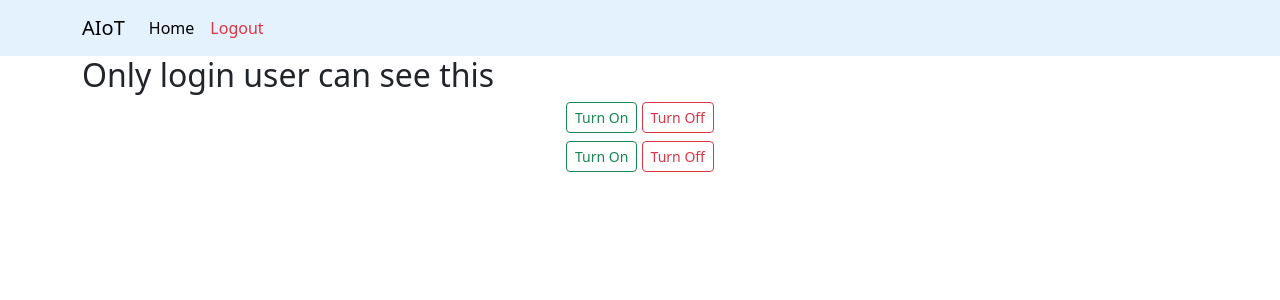
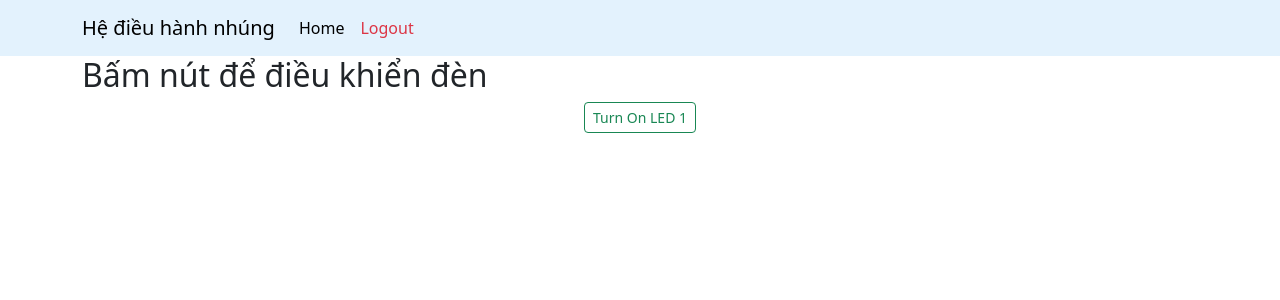
Before and after one commit to ThanhTran2k1/pythonDjango, a Django app: page /private/ in a window 1280 px wide. Shown: the top 300 px of the page. Run offline with Django 4.2, Linux system fonts and the light colour scheme; a user stored in the database is signed in; some libraries are stand-ins or nearby versions.

Commit message:
Chạy ngon
Đã chạy thành công, có thể login logout, bấm nút điều khiển đèn

```diff
--- a/member/UserMember/forms.py
+++ b/member/UserMember/forms.py
@@ -12,5 +12,5 @@ class loginForm(forms.Form):
     }))
     password = forms.CharField(max_length=20, widget=forms.PasswordInput(attrs={
         "class" : "form-input",
-        "placeholder" : "Mat khau"
+        "placeholder" : "Mật khẩu"
     }))
--- a/member/UserMember/static/UserMember/css/style.css
+++ b/member/UserMember/static/UserMember/css/style.css
@@ -1,5 +1,5 @@
 body {
-    background: url('{%  %}');
+    background: url('../images/bg.jpeg');
     background-size: cover;
     background-position-y: 10px;
 }
--- a/member/UserMember/templates/UserMember/private.html
+++ b/member/UserMember/templates/UserMember/private.html
@@ -11,9 +11,10 @@
     <title>Private Page</title>
 </head>
 <body>
+
 <nav class="navbar navbar-expand-lg navbar-light" style="background-color: #e3f2fd;">
     <div class="container">
-        <a class="navbar-brand" href="#">AIoT</a>
+        <a class="navbar-brand" href="#">Hệ điều hành nhúng</a>
         <button class="navbar-toggler" type="button" data-toggle="collapse" data-target="#navbarNavAltMarkup"
                 aria-controls="navbarNavAltMarkup" aria-expanded="false" aria-label="Toggle navigation">
             <span class="navbar-toggler-icon"></span>
@@ -31,26 +32,25 @@
 </nav>
 
 <div class="container">
-    <h2>Only login user can see this</h2>
+    <h2>Bấm nút để điều khiển đèn</h2>
     <div class="text-center" >
-        <div class="mb-2">
-            <button type="button" class="btn btn-outline-success btn-sm">
-                Turn On
-            </button>
-            <button type="button" class="btn btn-outline-danger btn-sm">
-                Turn Off
-            </button>
-        </div>
-        <div>
-            <button type="button" class="btn btn-outline-success btn-sm">
-                Turn On
-            </button>
-            <button type="button" class="btn btn-outline-danger btn-sm">
-                Turn Off
-            </button>
-        </div>
+        {% if curStatus == 'ON'%}
+         <form  action="{% url 'UserMember:sendMQTT' %}" method="post">
+            {% csrf_token %}
+            <input class="btn btn-outline-danger btn-sm" type="submit" value="Turn Off LED 1">
+            <input style="display: none" type="text" value="OFF" name="status">
+            <input style="display: none" type="text" value="1" name="led">
+        </form>
+        {% else %}
+        <form  action="{% url 'UserMember:sendMQTT' %}" method="post">
+            {% csrf_token %}
+            <input class="btn btn-outline-success btn-sm" type="submit" value="Turn On LED 1">
+            <input style="display: none" type="text" value="ON" name="status">
+            <input style="display: none" type="text" value="1" name="led">
+        </form>
+        {%endif%}
+
     </div>
 </div>
-
 </body>
 </html>
--- a/member/UserMember/urls.py
+++ b/member/UserMember/urls.py
@@ -7,4 +7,5 @@ urlpatterns = [
     path('login/', views.loginUser.as_view(), name = 'loginUser'),
     path('logout/', views.logoutUser.as_view(), name = 'logoutUser'),
     path('private/', views.privatePage.as_view(), name = 'privatePage'),
+    path('sendMQTT/', views.sendMQTT.as_view(), name = 'sendMQTT'),
 ]
--- a/member/UserMember/views.py
+++ b/member/UserMember/views.py
@@ -53,3 +53,11 @@ class privatePage(LoginRequiredMixin, View):
 
     def get(self, request):
         return render(request, 'UserMember/private.html')
+
+class sendMQTT(LoginRequiredMixin,View):
+    login_url = '/login/'
+    def post(self,request):
+        status = request.POST['status']
+        led = request.POST['led']
+        curStatus = status
+        return render(request, 'UserMember/private.html', {'curStatus': curStatus})
```
Also changed, not shown: member/UserMember/static/UserMember/js/click.js (added), member/db.sqlite3.
